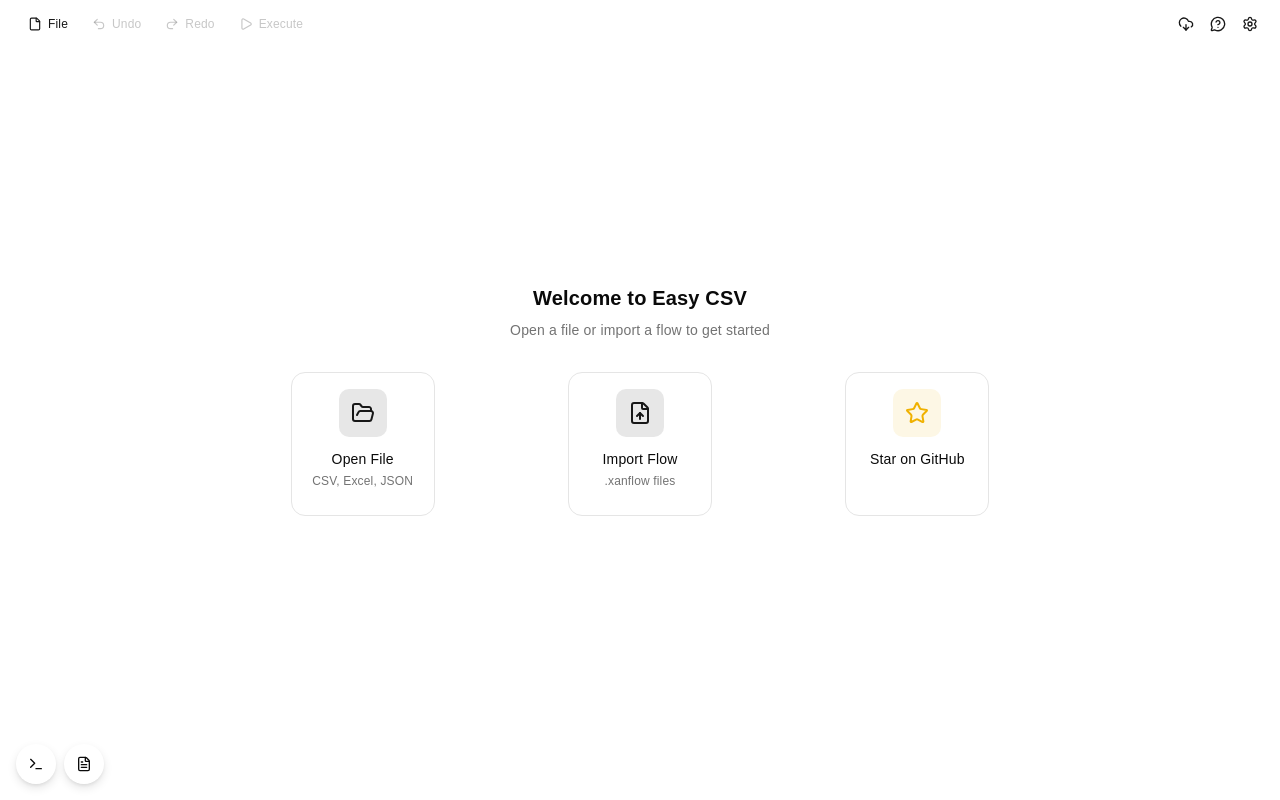
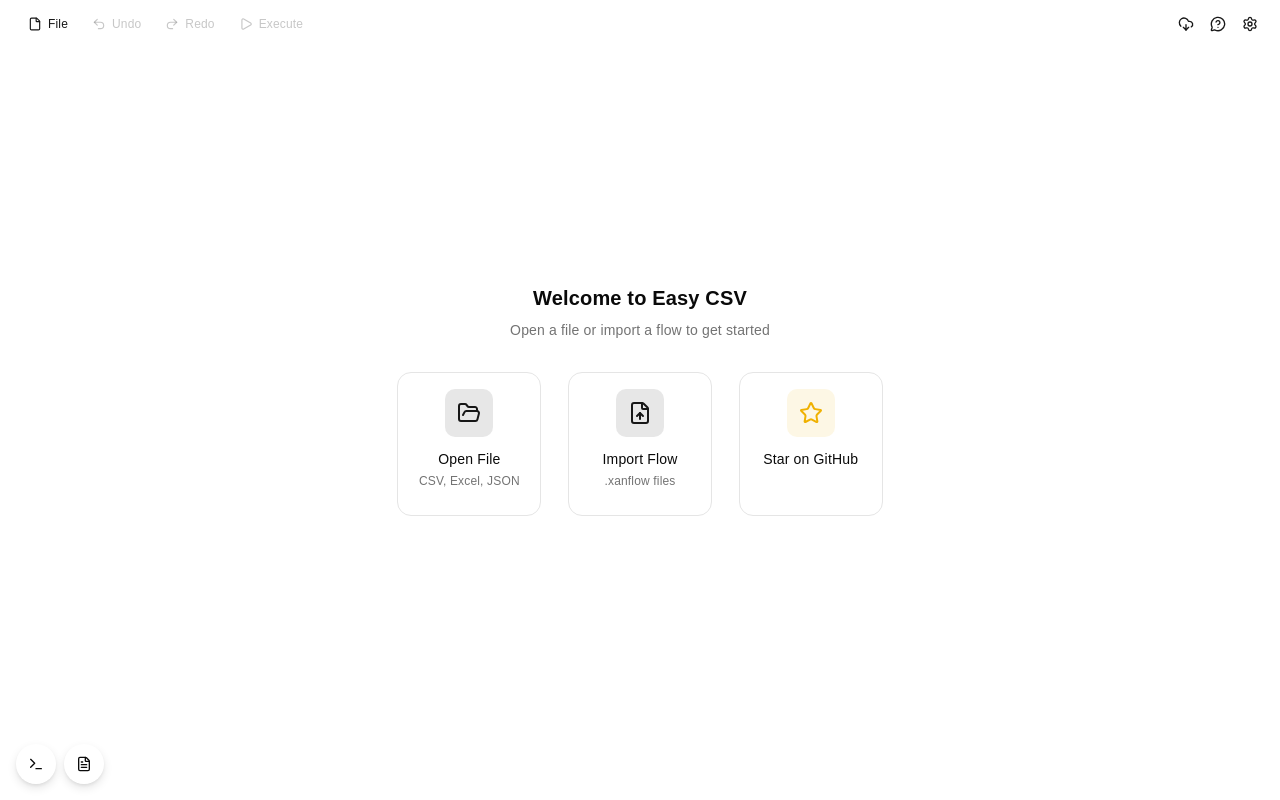
Before and after one commit to tansen87/easy-csv, a React (Vite) app: page / in a window 1280 px wide. Built offline with nearby package versions, Linux system fonts and the light colour scheme.

Commit message:
refactor: modify the empty state style

```diff
--- a/src/components/HomeView.tsx
+++ b/src/components/HomeView.tsx
@@ -194,9 +194,8 @@ export function HomeView({
   if (!inputFile && pipeline.length === 0) {
     return (
       <div className="h-full relative">
-        <div className="absolute inset-0 flex items-center justify-center" onContextMenu={(e) => e.preventDefault()}>
-          <div className="max-w-3xl w-full px-8">
-            <div className="text-center mb-8">
+        <div className="absolute inset-0 flex flex-col items-center justify-center gap-8" onContextMenu={(e) => e.preventDefault()}>
+          <div className="text-center">
             <h2 className="text-xl font-semibold text-foreground mb-2">
               Welcome to Easy CSV
             </h2>
@@ -204,6 +203,7 @@ export function HomeView({
               Open a file or import a flow to get started
             </p>
           </div>
+          <div className="max-w-md w-full px-8">
             <div className="grid grid-cols-3 gap-32 justify-items-center">
               <button
                 onClick={onOpenFile}
@@ -241,9 +241,10 @@ export function HomeView({
                 </div>
               </button>
             </div>
+          </div>
 
           {recentFiles.length > 0 && (
-              <div className="mt-8">
+            <div className="max-w-3xl w-full px-8">
               <div className="flex items-center gap-2 mb-3">
                 <Clock className="h-4 w-4 text-muted-foreground" />
                 <p className="text-sm font-medium text-muted-foreground">Recent Files</p>
@@ -268,7 +269,6 @@ export function HomeView({
               </ScrollArea>
             </div>
           )}
-          </div>
         </div>
       </div>
     );
--- a/src/components/panel/FlowPanel.tsx
+++ b/src/components/panel/FlowPanel.tsx
@@ -1998,7 +1998,7 @@ export function FlowPanel({
                     handleSearchResultClick(searchResults[0].step, searchResults[0].isTableNode);
                   }
                 }}
-                placeholder="Search for commands in the flow..."
+                placeholder="Search in the workflow..."
                 className="flex-1 bg-transparent text-sm outline-none placeholder:text-muted-foreground"
               />
               <span className="text-[10px] text-muted-foreground">
```
Lines whose indentation alone changed are shown as unchanged.
